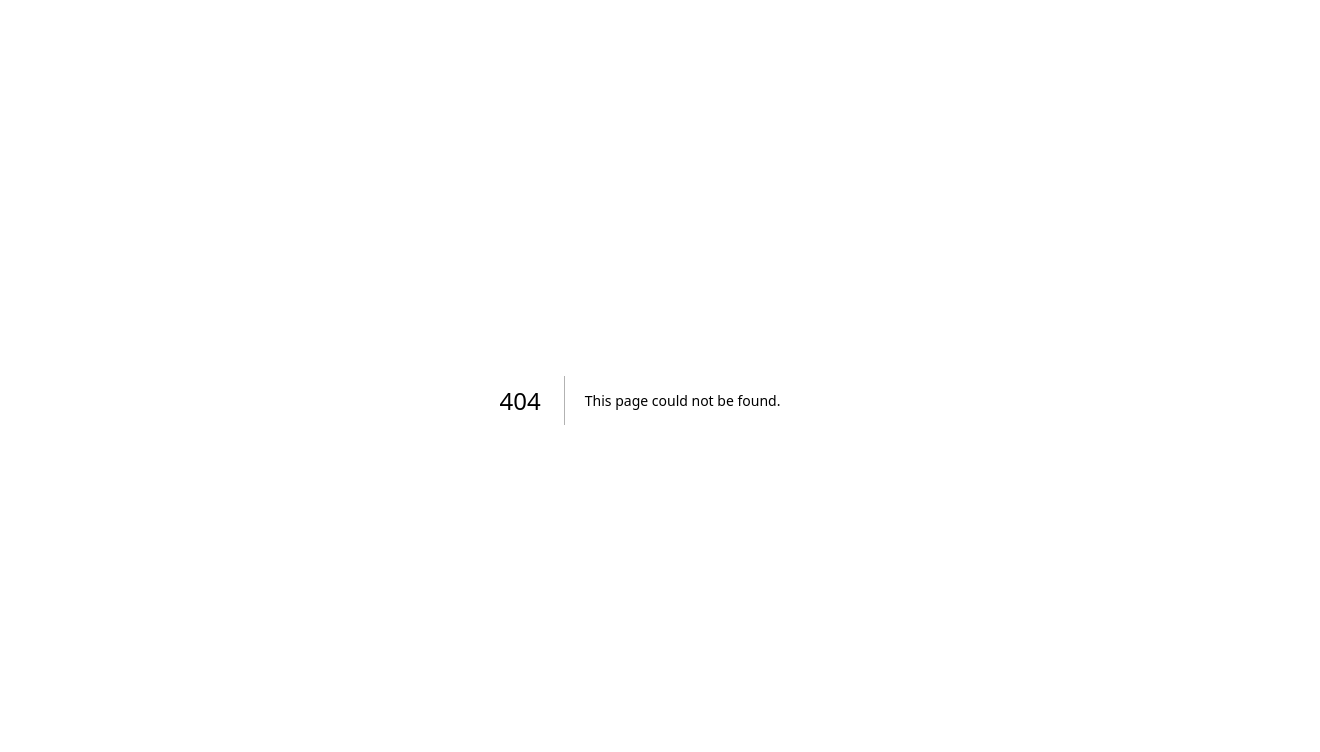
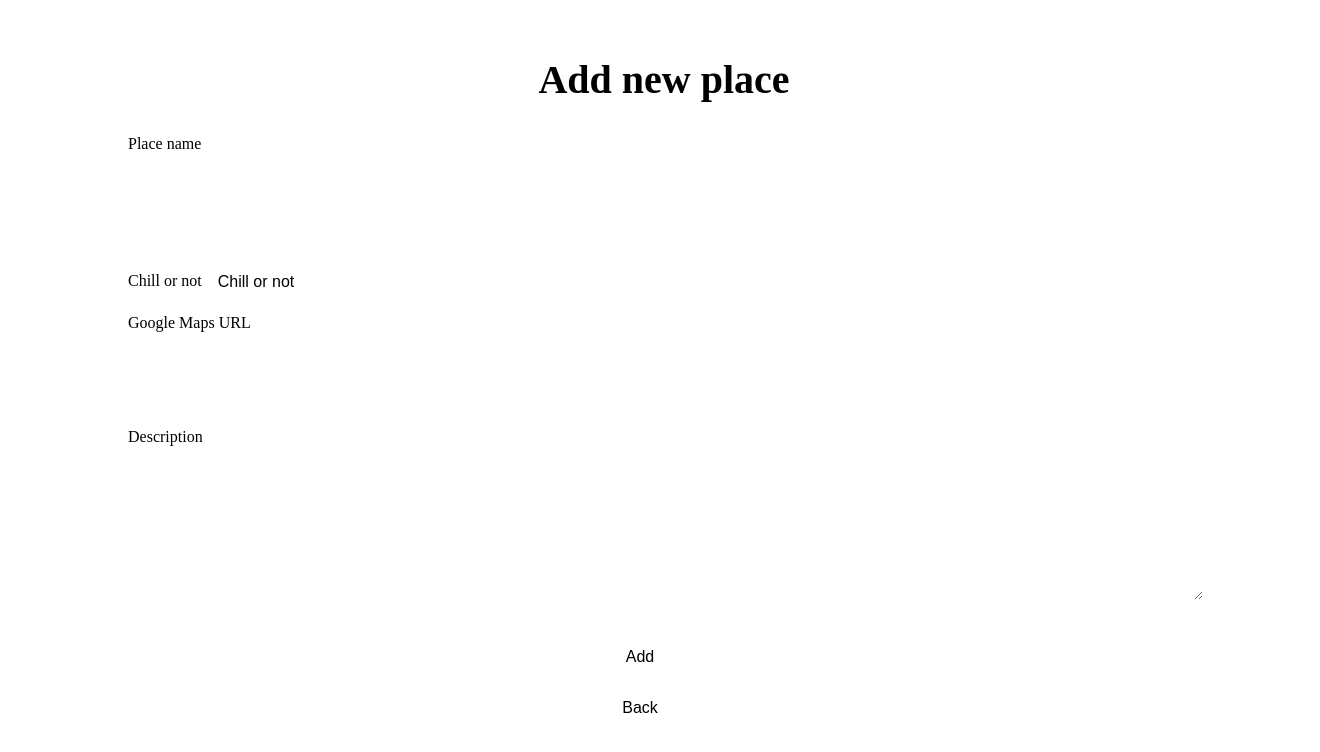
Before and after one commit to malgosiam/capstone_chill-trip-planner, a Next.js app: page /trips/1/places/new-place in a window 1280 px wide. Before the commit this address had no page. Shown: the top 752 px of the page, 1320 px wide, since content can reach past the window. Built offline with nearby package versions, Linux system fonts and the light colour scheme.

Commit message:
add new-places page

```diff
--- /dev/null
+++ b/components/NewPlaceForm/index.js
@@ -0,0 +1,123 @@
+import Link from "next/link";
+import { useState } from "react";
+import styled from "styled-components";
+import StyledContainer from "../StyledContainer";
+import StyledInput from "../StyledInput";
+import StyledForm from "../StyledForm";
+import StyledButton from "../StyledButton";
+
+const StyledTextarea = styled.textarea`
+  height: 2rem;
+  border-radius: 1.3rem;
+  border: 1px solid var(--light-blue);
+  font-size: 16px;
+  font-family: Arial;
+  padding: 1.6rem;
+  margin: 0.4rem 0;
+  background-color: var(--blue);
+  color: var(--white);
+  width: 100%;
+  height: 6rem;
+  resize: vertical;
+`;
+
+const StyledBox = styled.section`
+  display: flex;
+  flex-direction: row;
+  justify-content: space-around;
+  align-items: center;
+  background-color: var(--blue);
+  background: linear-gradient(90deg, var(--blue) 35%, var(--light-blue) 100%);
+  color: var(--white);
+  margin: 0.5rem 0;
+  border-radius: 1.3rem;
+  border: 1px solid var(--light-blue);
+  box-shadow: 0 0 10px var(--shadow);
+
+  select {
+    flex: 1;
+    padding: 0.5rem;
+    margin: 0.5rem;
+    border: 1px solid var(--light-blue);
+    border-radius: 0.6rem;
+    font-size: 1em;
+    background-color: var(--white);
+    -webkit-appearance: none;
+    -moz-appearance: none;
+    appearance: none;
+    background-image: ▽);
+    background-repeat: no-repeat;
+    background-position: right;
+    padding-right: 1.5rem;
+  }
+
+`;
+
+export default function NewPlaceForm({ onSubmit, tripId }) {
+  const [formData, setFormData] = useState({
+    tripId: tripId,
+    name: "",
+    rating: "",
+    mapsUrl: "",
+    description: "",
+  });
+
+  const handleInputChange = (event) => {
+    const { name, value } = event.target;
+    setFormData((prevState) => ({ ...prevState, [name]: value }));
+  };
+
+  return (
+    <>
+      <StyledForm onSubmit={onSubmit}>
+        <input type="hidden" name="tripId" value={tripId} />
+        <label htmlFor="name">Place name</label>
+        <StyledInput
+          type="text"
+          name="name"
+          id="name"
+          required
+          value={formData.name}
+          onChange={handleInputChange}
+        />
+
+        <StyledBox>
+          <label htmlFor="chill-rating">Chill or not</label>
+          <select
+            name="rating"
+            id="chill-rating"
+            value={formData.rating}
+            onChange={handleInputChange}
+          >
+            <option value="">Chill or not</option>
+            <option value="chill">Chill</option>
+            <option value="not">Not chill</option>
+          </select>
+        </StyledBox>
+
+        <label htmlFor="mapsUrl">Google Maps URL</label>
+        <StyledInput
+          type="url"
+          name="mapsUrl"
+          id="mapsUrl"
+          value={formData.mapsUrl}
+          onChange={handleInputChange}
+        />
+
+        <label htmlFor="description">Description</label>
+        <StyledTextarea
+          name="description"
+          id="description"
+          value={formData.description}
+          onChange={handleInputChange}
+        />
+        <StyledContainer>
+          <StyledButton type="submit">Add</StyledButton>
+          <Link href={`/places`} passHref legacyBehavior>
+            <StyledButton>Back</StyledButton>
+          </Link>
+        </StyledContainer>
+      </StyledForm>
+    </>
+  );
+}
--- /dev/null
+++ b/pages/trips/[id]/places/new-place/index.js
@@ -0,0 +1,36 @@
+import { useRouter } from "next/router";
+import { uid } from "uid";
+import { useNewTripStore } from "../../../../../stores/useNewTripStore";
+import StyledHeader from "../../../../../components/StyledHeader";
+import NewPlaceForm from "../../../../../components/NewPlaceForm";
+
+export default function NewPlacePage({ onSubmit }) {
+  const addPlace = useNewTripStore((state) => state.addPlace);
+  const router = useRouter();
+  const { id } = router.query;
+
+  function handleSubmit(event) {
+    event.preventDefault();
+    const formData = new FormData(event.target);
+    const data = Object.fromEntries(formData);
+
+    const placeData = {
+      id: uid(),
+      tripId: data.tripId,
+      name: data.name,
+      rating: data.rating,
+      mapsUrl: data.mapsUrl,
+      description: data.description,
+    };
+
+    if (onSubmit) onSubmit(placeData);
+    addPlace(placeData);
+    router.push(`/trips/${id}/places`);
+  }
+  return (
+    <>
+      <StyledHeader>Add new place</StyledHeader>
+      <NewPlaceForm onSubmit={handleSubmit} tripId={id} />
+    </>
+  );
+}
--- a/stores/useNewTripStore.js
+++ b/stores/useNewTripStore.js
@@ -230,4 +230,7 @@ export const useNewTripStore = create((set) => ({
         ),
       },
     })),
+
+  addPlace: (place) =>
+    set((state) => ({ ...state, places: [...state.places, place] })),
 }));
```
Also changed, not shown: pages/trips/[id]/places/index.js (+7 -0 lines), public/assets/arrow.svg (added).
